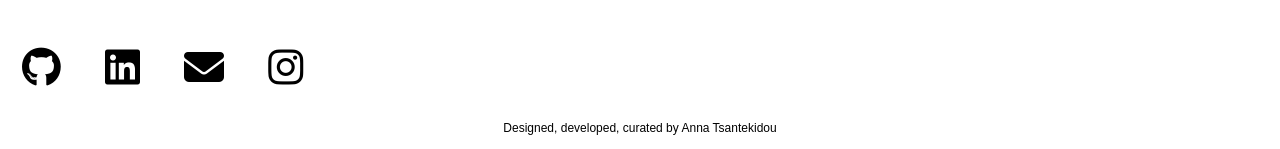
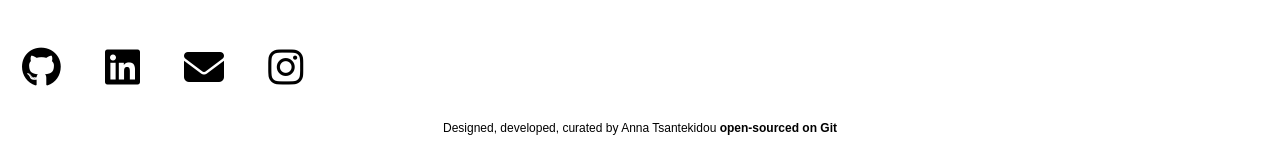
Before and after one commit to annats04/JAZZY-TRIP, a plain HTML site: page index.html in a window 1280 px wide. Shown: the part 2815-2964 px from the top of the page. Drawn offline with nearby package versions, Linux system fonts and the light colour scheme; a web font is replaced by a local one.

Commit message:
edited footer with code source link

```diff
--- a/index.html
+++ b/index.html
@@ -331,6 +331,7 @@ Have a vision for your next online venture? Reach out to Jazzy Trip for expert w
 </div>
 <footer class="text-center">
   Designed, developed, curated by Anna Tsantekidou
+  <a href="https://github.com/annats04/JAZZY-TRIP">open-sourced on Git</a>
 </footer>
 
   </body>
--- a/style.css
+++ b/style.css
@@ -155,3 +155,13 @@ footer {
   margin: 15px;
   line-height: 1;
 }
+footer a {
+  color: black;
+  font-weight: bold;
+  text-decoration: none;
+  transition: 0.05s;
+}
+
+footer a:hover {
+  color: silver;
+}
```
Also changed, not shown: 1 other file.
